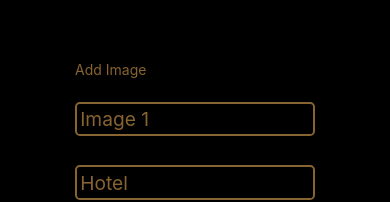
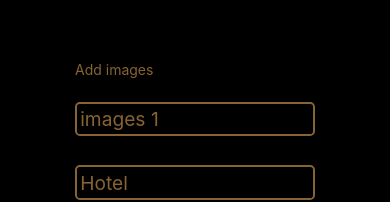
Before and after one commit to emanuelly-b-s/StayBook, a React Native app in the folder frontend/: screen /register-room in a window 390 px wide. Shown: the part 199-401 px from the top of the page. Built offline with nearby package versions, Linux system fonts and the light colour scheme; some icons are missing.

Commit message:
Update route to add room and send request

```diff
--- a/frontend/src/screens/RegisterRoomPage.js
+++ b/frontend/src/screens/RegisterRoomPage.js
@@ -19,7 +19,7 @@ export default function RegisterRoom(props) {
     const [doubleBed, setDoubleBed] = useState("");
     const [price, setprice] = useState("");
     const [description, setDescription] = useState("");
-    const [image, setImage] = useState([""]);
+    const [images, setImages] = useState([""]);
 
     const Register = async () => {
         const rate = Math.random() * 5;
@@ -36,35 +36,37 @@ export default function RegisterRoom(props) {
         if (hasDryer)
             category = [...category, "Dryer"];
 
+        console.log(title, capacity, doubleBed, singleBed, price, rate, hotel, description, category, images, available)
+
         const response = await axios.post(`${baseUrl}/api/room`, {
-            title,
-            capacity,
-            doubleBed,
-            singleBed,
-            price,
-            rate,
-            hotel,
-            description,
-            category,
-            image,
-            available
+            title: title,
+            capacity: capacity,
+            doubleBed: doubleBed,
+            singleBed: singleBed,
+            price: price,
+            rate: rate,
+            hotel: hotel,
+            description: description,
+            category: category,
+            image: images,
+            available: available
         });
 
         console.log(response.data);
     }
 
-    const updateFieldChanged = index => e => {
-        let newArr = [...image];
+    const updateFieldChanged = (index,e)  => {
+        let newArr = [...images];
         newArr[index] = e.target.value;
 
-        setImage(newArr);
+        setImages(newArr);
     }
 
     const addIndex = () => {
-        let newArr = [...image];
+        let newArr = [...images];
         newArr[newArr.length] = "";
 
-        setImage(newArr);
+        setImages(newArr);
     }
 
     return (
@@ -73,15 +75,15 @@ export default function RegisterRoom(props) {
             <View style={styles.form}>
                 <Pressable onPress={addIndex}>
                     <View style={{ justifyContent: 'space-between', flexDirection: 'row' }}>
-                        <Text style={styles.font}>Add Image</Text>
+                        <Text style={styles.font}>Add images</Text>
                         <FontAwesomeIcon icon="fa-solid fa-plus" style={{ color: "white" }} />
                     </View>
                 </Pressable>
                 <ScrollView style={{ maxHeight: 90 }}>
                     {
-                        image.map((image, index) => {
+                        images.map((image, index) => {
                             return (
-                                <TextInput style={[styles.textInput, { marginBottom: 5 }]} placeholder={"Image " + (index + 1)} key={index} value={image} onChangeText={updateFieldChanged(index)}></TextInput>
+                                <TextInput style={[styles.textInput, { marginBottom: 5 }]} placeholder={"images " + (index + 1)} key={index} value={image} onChange={(e) => updateFieldChanged(index, e)} ></TextInput>
                             );
                         })
                     }
```
